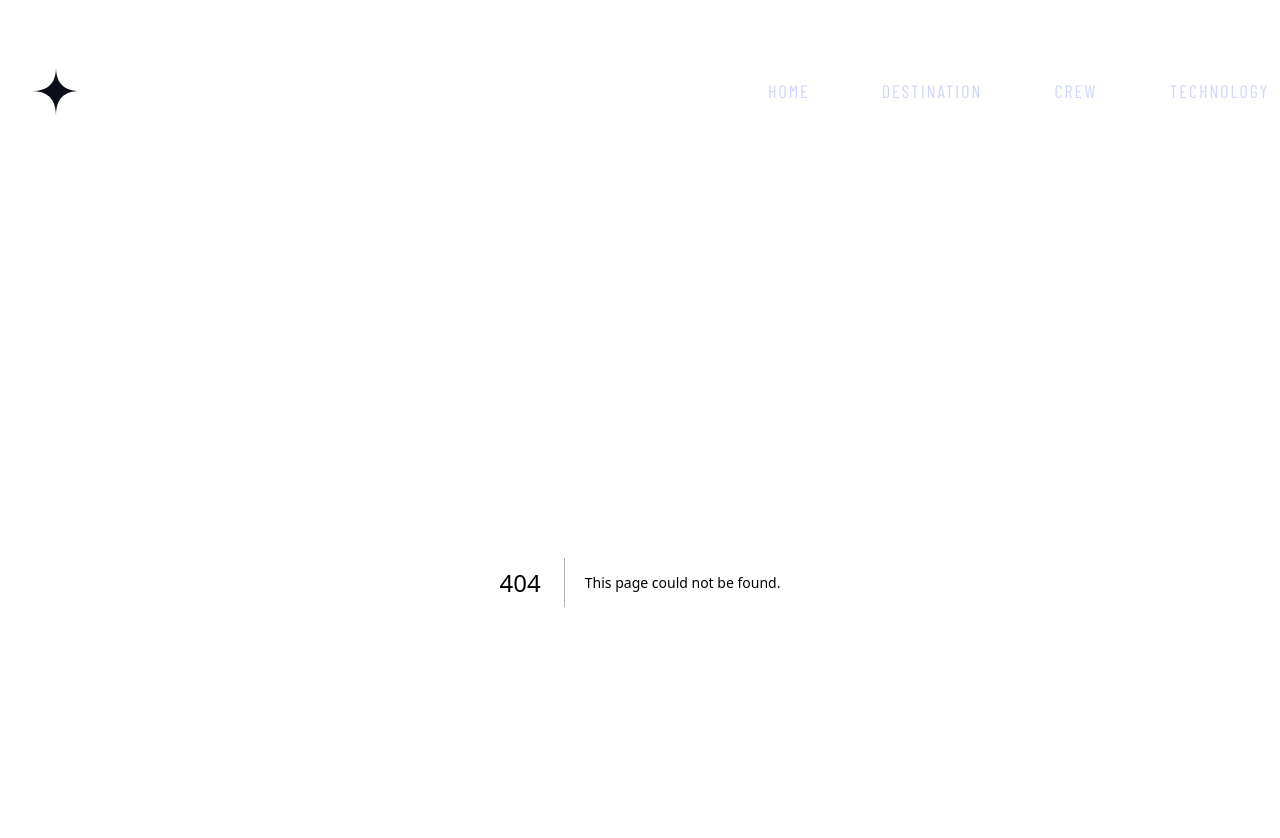
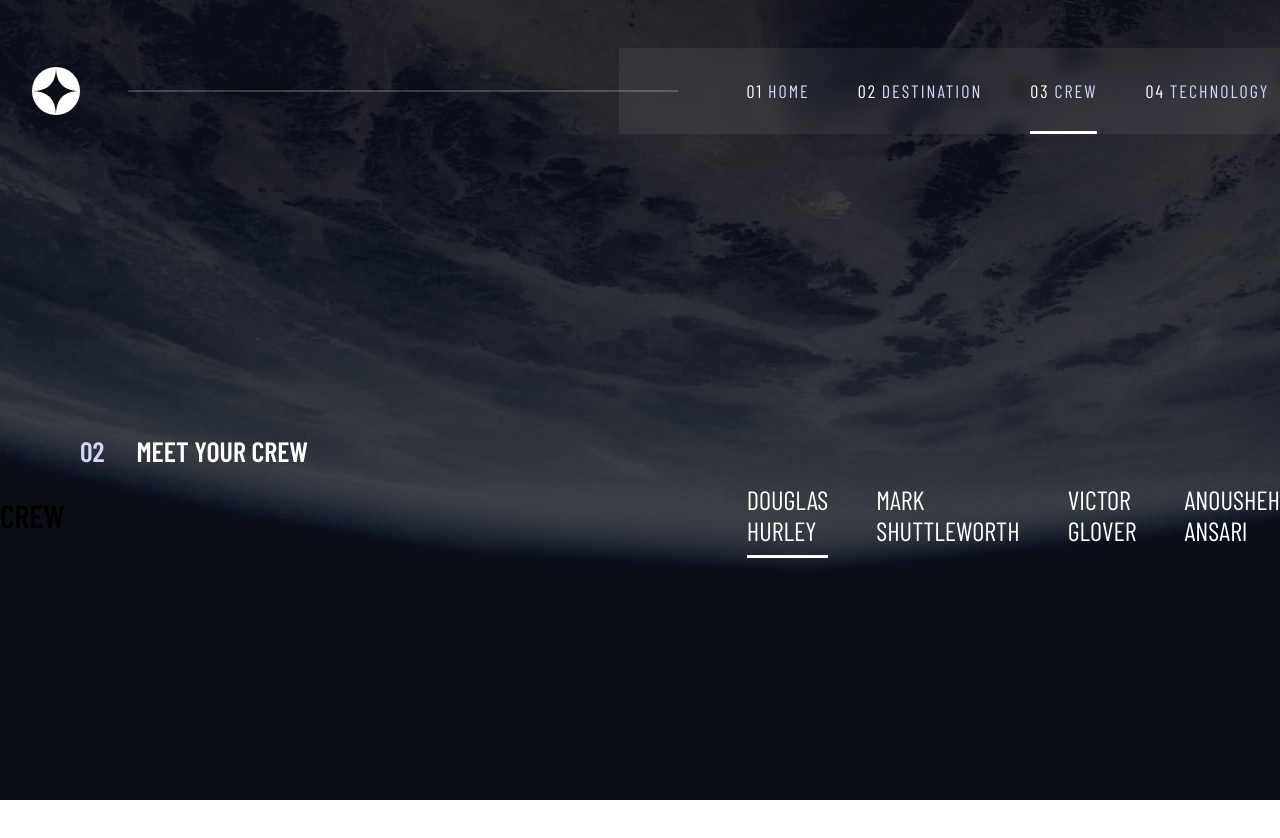
Before and after one commit to StalinAM/space-tourism, a Next.js app: page /crew/dougla in a window 1280 px wide. Before the commit this address had no page. Shown: the top 838 px of the page. After the commit the page ends 800 px from the top, so only its background shows below. Built offline with nearby package versions, Linux system fonts and the light colour scheme.

Commit message:
add page crew and css

```diff
--- /dev/null
+++ b/app/crew/Crew.module.css
@@ -0,0 +1,55 @@
+.background {
+    position: absolute;
+    top: 0;
+    left: 0;
+    width: 100%;
+    height: 100%;
+    background-image: url(/crew/background-crew-desktop.jpg);
+    background-size: cover;
+    background-attachment: fixed;
+    z-index: -1;
+  }
+  .container {
+    display: grid;
+    grid-template-columns: repeat(2, 1fr);
+    grid-template-rows: 3rem 3rem auto;
+    height: var(--height_main);
+    justify-items: start;
+    align-items: center;
+    align-content: center;
+    row-gap: 1rem;
+  }
+  .container h2 {
+    margin-left: 5rem;
+    font-size: 1.75rem;
+    color: var(--title);
+    grid-column: 1/3;
+    grid-row: 1/2;
+  }
+  .container h2 span {
+    margin-right: 2rem;
+    color: var(--subtitle);
+  }
+  .container_nav {
+    grid-column: 2/3;
+    grid-row: 2/3;
+    display: flex;
+    gap: 3rem;
+    margin-left: 9rem;
+  }
+  .container li {
+    font-size: 1.65rem;
+    color: var(--title);
+    position: relative;
+  }
+  .line {
+    position: absolute;
+    height: 3px;
+    background-color: var(--title);
+    bottom: -12px;
+    transition: 0.3s;
+    width: 0;
+  }
+  .opacity {
+    width: 100%;
+  }
--- /dev/null
+++ b/app/crew/[id]/page.jsx
@@ -0,0 +1,10 @@
+import data from '../../../data/data.json'
+export default function Planets({ params }) {
+  const { id } = params
+  const objId = data.crew.find((item) => item.id == id)
+  return (
+    <>
+      <h1>CREW</h1>
+    </>
+  )
+}
--- /dev/null
+++ b/app/crew/layout.jsx
@@ -0,0 +1,33 @@
+'use client'
+import data from '../../data/data.json'
+import styles from './Crew.module.css'
+import Link from 'next/link'
+import { usePathname } from 'next/navigation'
+export default function CrewLayout({children}) {
+  const pathname = usePathname()
+  return (
+    <main className={styles.container}>
+      <div className={styles.background}></div>
+      <h2>
+        <span>02</span>MEET YOUR CREW
+      </h2>
+      <ul className={styles.container_nav}>
+        {data.crew.map((item, index) => (
+          <li key={item.id}>
+            <Link href={`/crew/${item.id}`}>
+              {item.name.toUpperCase()}
+            </Link>
+            <div
+              className={`${styles.line} ${
+                pathname == item.id || pathname.includes(item.id)
+                  ? styles.opacity
+                  : ''
+              }`}
+            ></div>
+          </li>
+        ))}
+      </ul>
+      {children}
+    </main>
+  )
+}
--- a/app/crew/page.jsx
+++ /dev/null
@@ -1,3 +0,0 @@
-export default function CrewPage() {
-  return <h2>Crew</h2>;
-}
--- a/components/Header.jsx
+++ b/components/Header.jsx
@@ -15,7 +15,7 @@ const links = [
   },
   {
     label: 'Crew',
-    route: '/crew'
+    route: '/crew/dougla'
   },
   {
     label: 'Technology',
--- a/data/data.json
+++ b/data/data.json
@@ -35,38 +35,30 @@
   ],
   "crew": [
     {
+      "id": "dougla",
       "name": "Douglas Hurley",
-      "image": {
-        "png": "./assets/crew/image-douglas-hurley.png",
-        "webp": "./assets/crew/image-douglas-hurley.webp"
-      },
+      "image": "/crew/image-douglas-hurley.webp",
       "role": "Commander",
       "bio": "Douglas Gerald Hurley is an American engineer, former Marine Corps pilot and former NASA astronaut. He launched into space for the third time as commander of Crew Dragon Demo-2."
     },
     {
+      "id": "mark",
       "name": "Mark Shuttleworth",
-      "image": {
-        "png": "./assets/crew/image-mark-shuttleworth.png",
-        "webp": "./assets/crew/image-mark-shuttleworth.webp"
-      },
+      "image": "/crew/image-mark-shuttleworth.webp",
       "role": "Mission Specialist",
       "bio": "Mark Richard Shuttleworth is the founder and CEO of Canonical, the company behind the Linux-based Ubuntu operating system. Shuttleworth became the first South African to travel to space as a space tourist."
     },
     {
+      "id": "victor",
       "name": "Victor Glover",
-      "image": {
-        "png": "./assets/crew/image-victor-glover.png",
-        "webp": "./assets/crew/image-victor-glover.webp"
-      },
+      "image": "/crew/image-victor-glover.webp",
       "role": "Pilot",
       "bio": "Pilot on the first operational flight of the SpaceX Crew Dragon to the International Space Station. Glover is a commander in the U.S. Navy where he pilots an F/A-18.He was a crew member of Expedition 64, and served as a station systems flight engineer."
     },
     {
+      "id": "anousheh",
       "name": "Anousheh Ansari",
-      "image": {
-        "png": "./assets/crew/image-anousheh-ansari.png",
-        "webp": "./assets/crew/image-anousheh-ansari.webp"
-      },
+      "image": "/crew/image-anousheh-ansari.webp",
       "role": "Flight Engineer",
       "bio": "Anousheh Ansari is an Iranian American engineer and co-founder of Prodea Systems. Ansari was the fourth self-funded space tourist, the first self-funded woman to fly to the ISS, and the first Iranian in space."
     }
```
